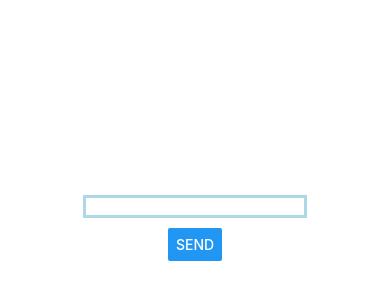
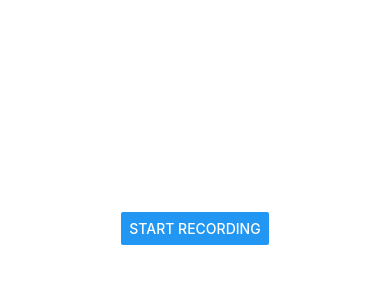
Before and after one commit to evertonSouzaMeli/chatbot_voice_poc, a React Native app: screen / in a window 390 px wide. Shown: the part 194-494 px from the top of the page. Built offline with nearby package versions, Linux system fonts and the light colour scheme.

Commit message:
feat: finish poc

```diff
--- a/App.js
+++ b/App.js
@@ -1,58 +1,96 @@
-import {Button, StyleSheet, Text, TextInput, View} from 'react-native';
-import {useState} from "react";
-import base64 from 'react-native-base64';
-import path from 'path'
-import SpeechToTextV1 from 'ibm-watson/speech-to-text/v1';
-import {IamAuthenticator} from "ibm-watson/auth";
-import FileSystem from 'expo-file-system';
+import { StatusBar } from "expo-status-bar";
+import React from "react";
+import { Button, StyleSheet, Text, View } from "react-native";
+import { Audio } from "expo-av";
 import axios from "axios";
-import header from "react-native/Libraries/NewAppScreen/components/Header";
 
 export default function App() {
-  const [response, setResponse] = useState('');
+    const [permission, setPermission] = React.useState("");
+    const [recording, setRecording] = React.useState("");
 
-  const transcription = async () => {
-      const formData = new FormData();
-      const audioFile = './records/audio-file.flac'
+    const sendMessage = (recording) => {
+        const formData = new FormData();
+        formData.append("file", {
+            uri: recording.getURI(),
+            name: "test.wav",
+            type: "audio/wav",
+        });
+        axios
+            .post('https://nodered-app-1tdsr-fiap-2021.mybluemix.net/transcription', formData, {
+                responseType: 'text',
+                headers: {
+                    "Content-Type": "multipart/form-data",
+                },
+            })
+            .then( async function (response) {
+                console.log(response.data)
+            })
+            .catch(function (error) {
+                console.log(error);
+                console.error(error.response);
+            });
+    }
 
-      formData.append('msg.payload', {
-          uri: audioFile,
-          type: 'audio/x-flac'
-      })
+    async function startRecording() {
+        try {
+            const permission = await Audio.requestPermissionsAsync();
+            if (permission.status === "granted") {
+                await Audio.setAudioModeAsync({
+                    allowsRecordingIOS: true,
+                    playsInSilentModeIOS: true,
+                });
+                const recording = new Audio.Recording();
+                try {
+                    await recording.prepareToRecordAsync(Audio.RECORDING_OPTIONS_PRESET_HIGH_QUALITY);
+                    await recording.startAsync();
+                } catch (err) {
+                    console.log(err)
+                }
+                setRecording(recording)
+            } else {
+                setPermission("Please grant permission to app to access microphone");
+            }
+        } catch (err) {
+            console.error("Failed to start recording", err);
+        }
+    }
 
-      axios({
-          method: "post",
-          url: "http://127.0.0.1:1880/transcription",
-          data: formData,
-          headers: { "Content-Type": "multipart/form-data" },
-      })
-          .then(function (response) {
-              //handle success
-              console.log(response);
-          })
-          .catch(function (response) {
-              //handle error
-              console.log(response);
-          });
-  }
+    async function stopRecording() {
+        await recording.stopAndUnloadAsync();
+        let resp = recording
+        setRecording(undefined)
+        sendMessage(resp)
+    }
 
     return (
         <View style={styles.container}>
-          <View style={{flexDirection: 'row', margin: 5}}>
-            <TextInput style={{borderWidth: 3, borderColor: 'lightblue'}} value={response}/>
-          </View>
-          <View style={{flexDirection: 'row', margin: 5}}>
-            <Button title={"Send"} onPress={transcription}/>
-          </View>
+            <Text>{permission}</Text>
+            <Button
+                title={recording ? "Stop Recording" : "Start Recording"}
+                onPress={recording ? stopRecording : startRecording}
+            />
+            <StatusBar style="auto" />
         </View>
-    )
+    );
 }
 
 const styles = StyleSheet.create({
-  container: {
-    flex: 1,
-    backgroundColor: '#fff',
-    alignItems: 'center',
-    justifyContent: 'center',
-  },
+    container: {
+        flex: 1,
+        backgroundColor: "#fff",
+        alignItems: "center",
+        justifyContent: "center",
+    },
+    row: {
+        flexDirection: "row",
+        alignItems: "center",
+        justifyContent: "center",
+    },
+    fill: {
+        flex: 1,
+        margin: 16,
+    },
+    button: {
+        margin: 16,
+    },
 });
```
Also changed, not shown: package.json (+5 -4 lines), 1 other file (tests, documents, lock files or other folders).
